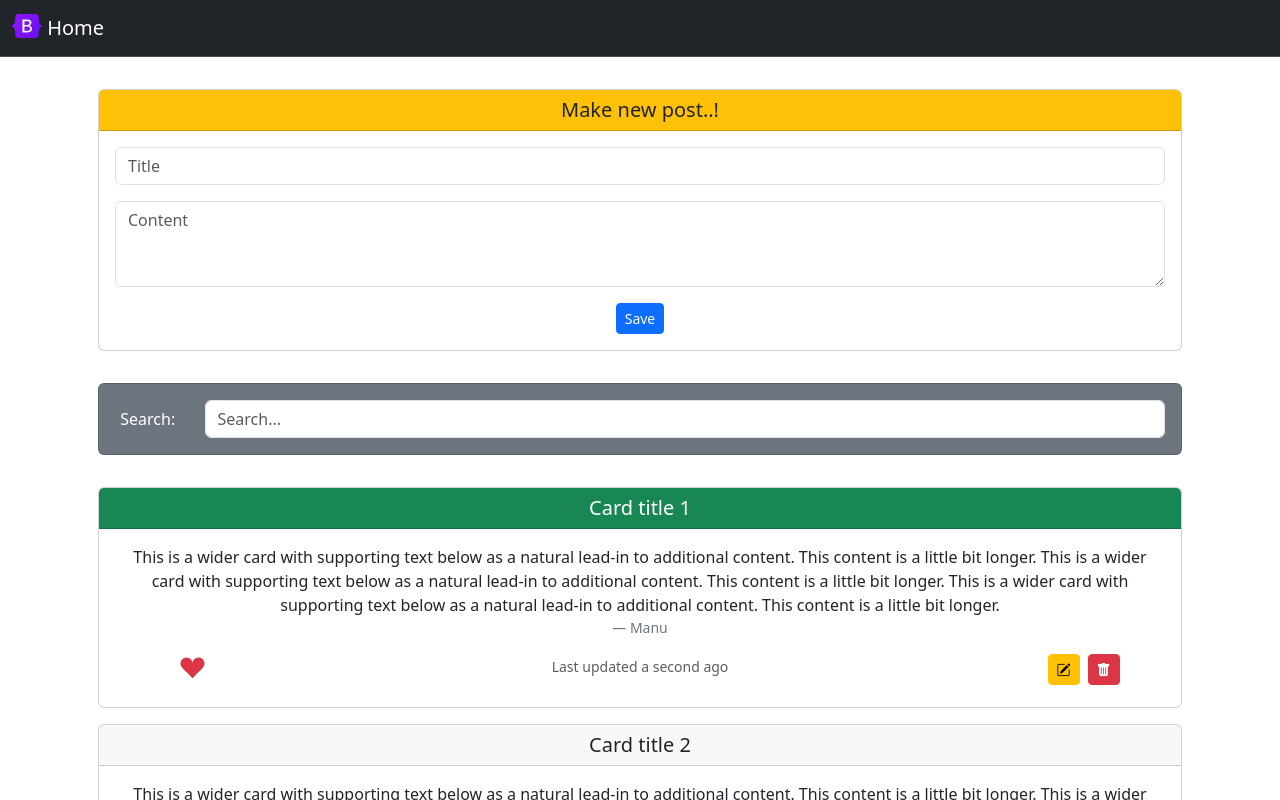
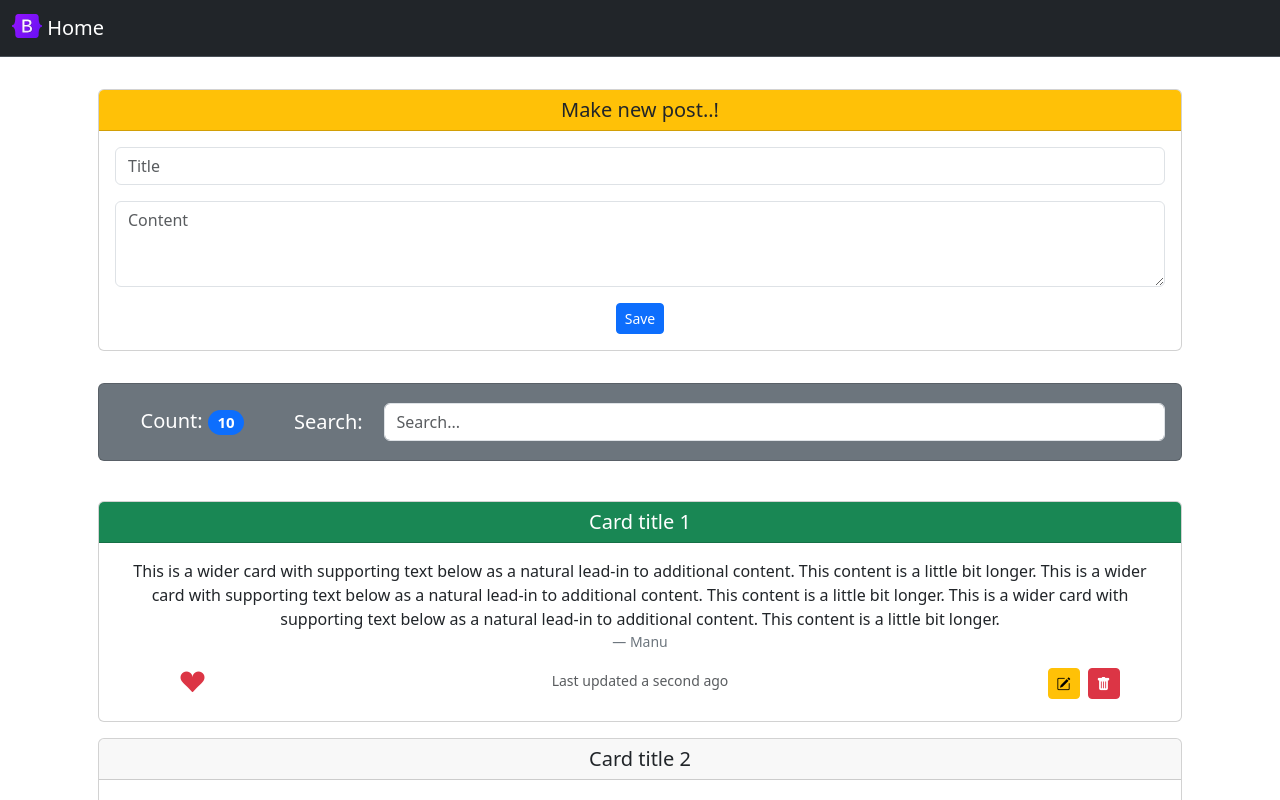
Before and after one commit to harikrishnan-annappilly/blog-frontend, a React (Create React App) app: page / in a window 1280 px wide. Shown: the top 800 px of the page. Built offline with nearby package versions, Linux system fonts and the light colour scheme.

Commit message:
feature: added new post and search

```diff
--- a/src/components/Blogs.jsx
+++ b/src/components/Blogs.jsx
@@ -1,3 +1,4 @@
+import { hasFormSubmit } from "@testing-library/user-event/dist/utils";
 import React, { useEffect, useState } from "react";
 
 function Blogs(props) {
@@ -9,10 +10,20 @@ function Blogs(props) {
         author: "Manu",
         time: "Last updated a second ago",
     };
+    const customCardId = {
+        makeNewPostCardid: -2,
+        searchCardId: -3,
+    };
 
     const [blogs, setBlogs] = useState([]);
     const [shadowCard, setShadowCard] = useState([]);
-    const [editingShadow, setEditingShadow] = useState(false);
+    const [searchQuery, setSearchQuery] = useState("");
+    const [newBlog, setNewBlog] = useState({
+        title: "",
+        body: "",
+        time: "",
+        author: "",
+    });
 
     useEffect(() => {
         let makeBlogsList = [];
@@ -58,6 +69,27 @@ function Blogs(props) {
         setBlogs(blogList);
     }
 
+    function handleSearchQueryChange(event) {
+        const value = event.currentTarget.value;
+        setSearchQuery(value);
+    }
+
+    function handleInputChange(input) {
+        const key = input.currentTarget.name;
+        const value = input.currentTarget.value;
+        setNewBlog({ ...newBlog, [key]: value });
+    }
+    function handleMakeNewBlog(form) {
+        form.preventDefault();
+        const blogToSave = {
+            ...newBlog,
+            key: blogs.length + 1,
+            time: "now",
+            author: "hari",
+        };
+        setBlogs([blogToSave, ...blogs]);
+    }
+
     function handleShadow(blogId) {
         setShadowCard([...shadowCard, blogId]);
     }
@@ -65,46 +97,106 @@ function Blogs(props) {
         setShadowCard(shadowCard.filter((bId) => bId != blogId));
     }
 
+    function filterBlogs() {
+        const filteredBlogs = blogs.filter((b) =>
+            b.title.includes(searchQuery)
+        );
+        return filteredBlogs;
+    }
+
+    const blogsToShow = filterBlogs();
+
     return (
         <>
             <div className="container">
                 <div className="p-3">
                     <div
-                        className={"card" + (editingShadow ? " shadow" : "")}
-                        onMouseEnter={() => setEditingShadow(true)}
-                        onMouseLeave={() => setEditingShadow(false)}
+                        className={
+                            "card" +
+                            (shadowCard.includes(customCardId.makeNewPostCardid)
+                                ? " shadow"
+                                : "")
+                        }
+                        onMouseEnter={() =>
+                            handleShadow(customCardId.makeNewPostCardid)
+                        }
+                        onMouseLeave={() =>
+                            handleShadowDelete(customCardId.makeNewPostCardid)
+                        }
                     >
                         <div className="card-header h5 bg-warning">
                             Make new post..!
                         </div>
                         <div className="card-body">
-                            <div class="mb-3">
+                            <form
+                                autoComplete="off"
+                                onSubmit={handleMakeNewBlog}
+                            >
+                                <div className="mb-3">
                                     <input
                                         type="text"
-                                    class="form-control"
+                                        name="title"
+                                        value={newBlog.title}
+                                        onChange={handleInputChange}
+                                        className="form-control"
                                         placeholder="Title"
                                     />
                                 </div>
-                            <div class="mb-3">
+                                <div className="mb-3">
                                     <textarea
-                                    class="form-control"
+                                        name="body"
+                                        value={newBlog.content}
+                                        onChange={handleInputChange}
+                                        className="form-control"
                                         rows="3"
                                         placeholder="Content"
                                     ></textarea>
                                 </div>
                                 <div className="">
-                                <button className="btn btn-sm btn-primary">
+                                    <button
+                                        className="btn btn-sm btn-primary"
+                                        type="submit"
+                                    >
                                         Save
                                     </button>
                                 </div>
+                            </form>
                         </div>
                     </div>
                 </div>
                 <div className="p-3">
-                    <div className="card bg-secondary text-white">
+                    <div
+                        className={
+                            "card bg-secondary text-white h5" +
+                            (shadowCard.includes(customCardId.searchCardId)
+                                ? " shadow"
+                                : "")
+                        }
+                        onMouseEnter={() =>
+                            handleShadow(customCardId.searchCardId)
+                        }
+                        onMouseLeave={() =>
+                            handleShadowDelete(customCardId.searchCardId)
+                        }
+                    >
                         <div className="card-body">
                             <form>
                                 <div className="row align-items-center">
+                                    <div className="col-md-2">
+                                        Count:{" "}
+                                        <span
+                                            className={
+                                                "badge rounded-pill text-bg-" +
+                                                (blogsToShow.length < 2
+                                                    ? "danger "
+                                                    : blogsToShow.length < 6
+                                                    ? "warning "
+                                                    : "primary")
+                                            }
+                                        >
+                                            {blogsToShow.length}
+                                        </span>
+                                    </div>
                                     <div className="col-md-1 d-none d-md-block">
                                         <label
                                             htmlFor="inputPassword6"
@@ -113,13 +205,17 @@ function Blogs(props) {
                                             Search:{" "}
                                         </label>
                                     </div>
-                                    <div className="col-md-11">
+                                    <div className="col-md-9">
                                         <input
                                             type="search"
                                             id="inputPassword6"
                                             className="form-control"
                                             aria-describedby="passwordHelpInline"
                                             placeholder="Search..."
+                                            value={searchQuery}
+                                            onChange={(event) =>
+                                                handleSearchQueryChange(event)
+                                            }
                                         />
                                     </div>
                                 </div>
@@ -128,7 +224,7 @@ function Blogs(props) {
                     </div>
                 </div>
                 <div className="p-3">
-                    {blogs.map((blog) => (
+                    {blogsToShow.map((blog) => (
                         <div
                             key={blog.key}
                             className={
@@ -151,7 +247,15 @@ function Blogs(props) {
                                         {blog.title}
                                     </div>
                                     <div className="card-body">
-                                        <p className="card-text">{blog.body}</p>
+                                        {blog.body.split("\n").map((para) => (
+                                            <p
+                                                key={Math.random()}
+                                                className="card-text"
+                                            >
+                                                {para}
+                                            </p>
+                                        ))}
+
                                         <footer className="blockquote-footer">
                                             {blog.author}
                                         </footer>
```
Lines whose indentation alone changed are shown as unchanged.
